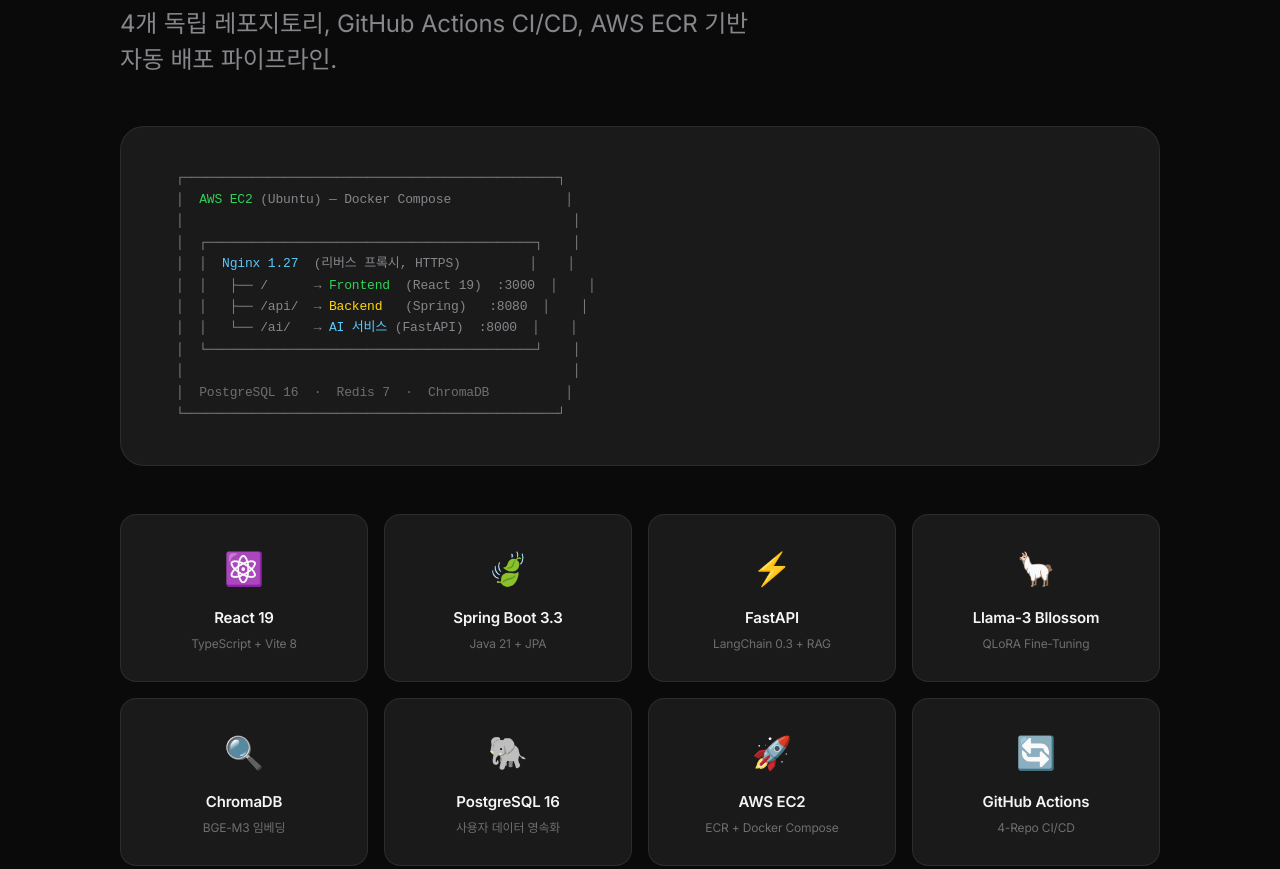
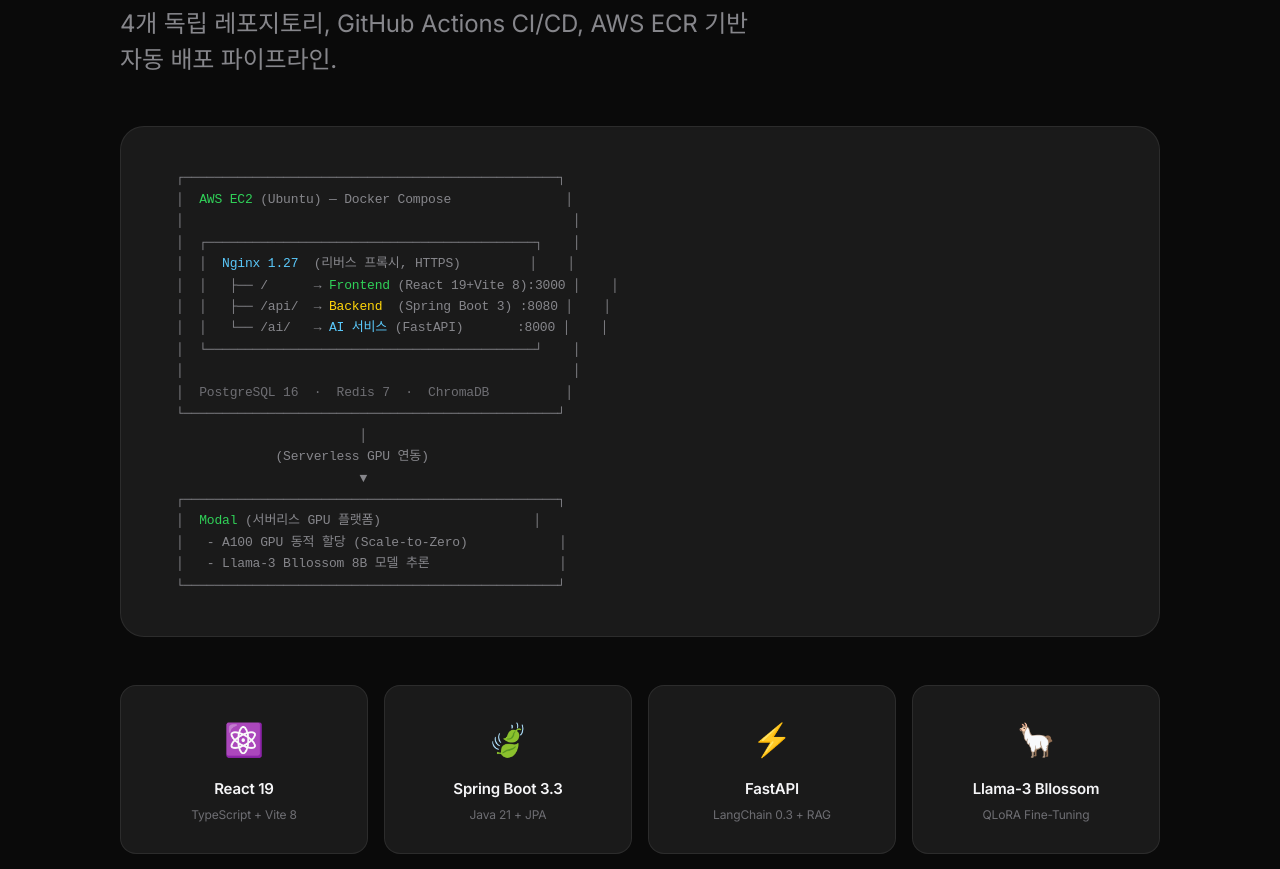
Before and after one commit to CapstoneDesignProject1-team9/four-leaf-frontend, a React (Vite) app: page / in a window 1280 px wide. Shown: the part 3120-3989 px from the top of the page. Built offline with nearby package versions, Linux system fonts and the light colour scheme.

Commit message:
style : system archi update

```diff
--- a/src/App.tsx
+++ b/src/App.tsx
@@ -289,12 +289,20 @@
   │                                                   │
   │  ┌───────────────────────────────────────────┐    │
   │  │  `}<span className="blue">Nginx 1.27</span>{`  (리버스 프록시, HTTPS)         │    │
-  │  │   ├── /      → `}<span className="accent">Frontend</span>{`  (React 19)  :3000  │    │
-  │  │   ├── /api/  → `}<span className="yellow">Backend</span>{`   (Spring)   :8080  │    │
-  │  │   └── /ai/   → `}<span className="blue">AI 서비스</span>{` (FastAPI)  :8000  │    │
+  │  │   ├── /      → `}<span className="accent">Frontend</span>{` (React 19+Vite 8):3000 │    │
+  │  │   ├── /api/  → `}<span className="yellow">Backend</span>{`  (Spring Boot 3) :8080 │    │
+  │  │   └── /ai/   → `}<span className="blue">AI 서비스</span>{` (FastAPI)       :8000 │    │
   │  └───────────────────────────────────────────┘    │
   │                                                   │
   │  `}<span className="dim">PostgreSQL 16  ·  Redis 7  ·  ChromaDB</span>{`          │
+  └─────────────────────────────────────────────────┘
+                          │
+               (Serverless GPU 연동)
+                          ▼
+  ┌─────────────────────────────────────────────────┐
+  │  `}<span className="accent">Modal</span>{` (서버리스 GPU 플랫폼)                    │
+  │   - A100 GPU 동적 할당 (Scale-to-Zero)            │
+  │   - Llama-3 Bllossom 8B 모델 추론                 │
   └─────────────────────────────────────────────────┘`}
           </pre>
         </div>
```
